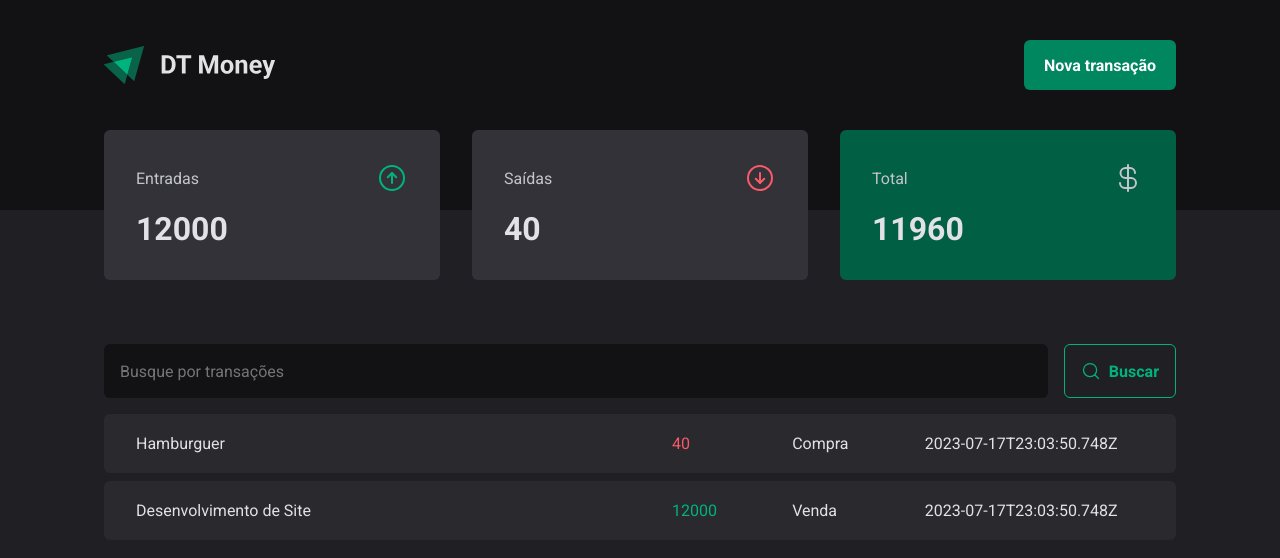
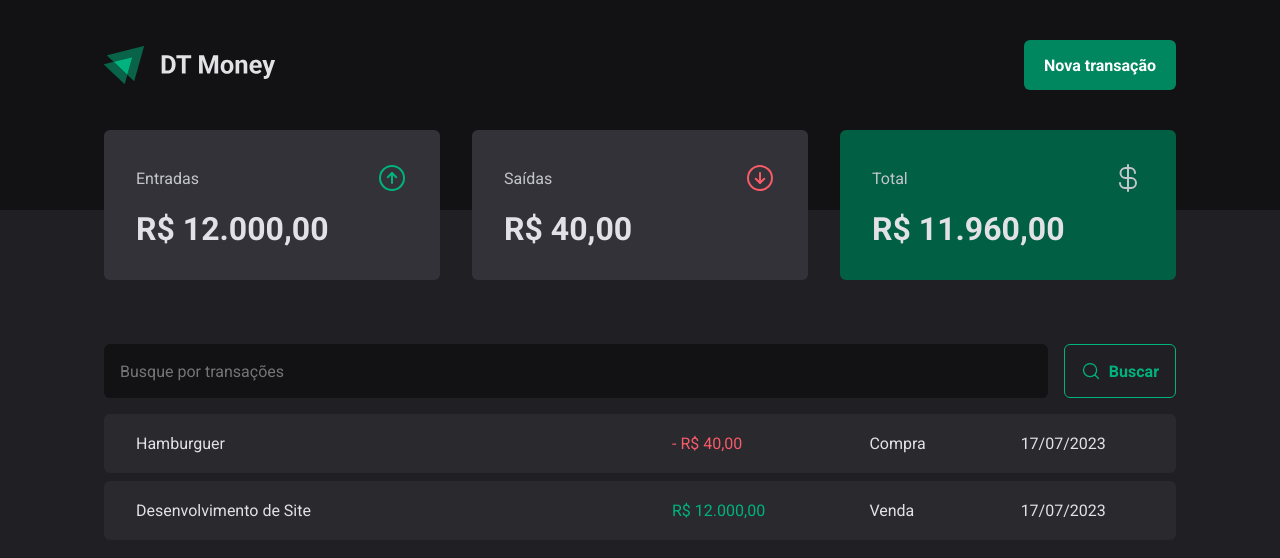
Before and after one commit to igorct1/03-ignite-dt-money, a React (Vite) app: page / in a window 1280 px wide. Shown: the top 558 px of the page. Built offline with nearby package versions, Linux system fonts and the light colour scheme; data requests are answered from the project's data file.

Commit message:
feat: formatting values

```diff
--- a/src/components/Summary/index.tsx
+++ b/src/components/Summary/index.tsx
@@ -2,6 +2,7 @@ import { ArrowCircleUp, ArrowCircleDown, CurrencyDollar } from 'phosphor-react'
 import { SummaryCard, SummaryContainer } from './styles'
 import { useContext } from 'react'
 import { TransactionsContext } from '../../contexts/TransactionsContext'
+import { priceFormatter } from '../../utils/formatter'
 export function Summary() {
   const { transactions } = useContext(TransactionsContext)
 
@@ -24,8 +25,6 @@ export function Summary() {
     },
   )
 
-  console.log(summary)
-
   return (
     <SummaryContainer>
       <SummaryCard>
@@ -33,7 +32,7 @@ export function Summary() {
           <span>Entradas</span>
           <ArrowCircleUp size={32} color="#00b37e" />
         </header>
-        <strong>{summary.income}</strong>
+        <strong>{priceFormatter.format(summary.income)}</strong>
       </SummaryCard>
 
       <SummaryCard>
@@ -41,7 +40,7 @@ export function Summary() {
           <span>Saídas</span>
           <ArrowCircleDown size={32} color="#f95a68" />
         </header>
-        <strong>{summary.outcome}</strong>
+        <strong>{priceFormatter.format(summary.outcome)}</strong>
       </SummaryCard>
 
       <SummaryCard variant="green">
@@ -49,7 +48,7 @@ export function Summary() {
           <span>Total</span>
           <CurrencyDollar size={32} />
         </header>
-        <strong>{summary.total}</strong>
+        <strong>{priceFormatter.format(summary.total)}</strong>
       </SummaryCard>
     </SummaryContainer>
   )
--- a/src/pages/Transactions/index.tsx
+++ b/src/pages/Transactions/index.tsx
@@ -8,6 +8,7 @@ import {
   TransactionsTable,
 } from './styles'
 import { TransactionsContext } from '../../contexts/TransactionsContext'
+import { dateFormatter, priceFormatter } from '../../utils/formatter'
 
 export function Transactions() {
   const { transactions } = useContext(TransactionsContext)
@@ -29,11 +30,14 @@ export function Transactions() {
                     <td width="50%">{transaction.description}</td>
                     <td>
                       <PriceHighlight variant={transaction.type}>
-                        {transaction.price}
+                        {transaction.type === 'outcome' && '- '}
+                        {priceFormatter.format(transaction.price)}
                       </PriceHighlight>
                     </td>
                     <td>{transaction.category}</td>
-                    <td>{transaction.createdAt}</td>
+                    <td>
+                      {dateFormatter.format(new Date(transaction.createdAt))}
+                    </td>
                   </tr>
                 )
               })}
--- /dev/null
+++ b/src/utils/formatter.ts
@@ -0,0 +1,6 @@
+export const dateFormatter = new Intl.DateTimeFormat('pt-BR')
+
+export const priceFormatter = new Intl.NumberFormat('pt-BR', {
+  style: 'currency',
+  currency: 'BRL',
+})
```
